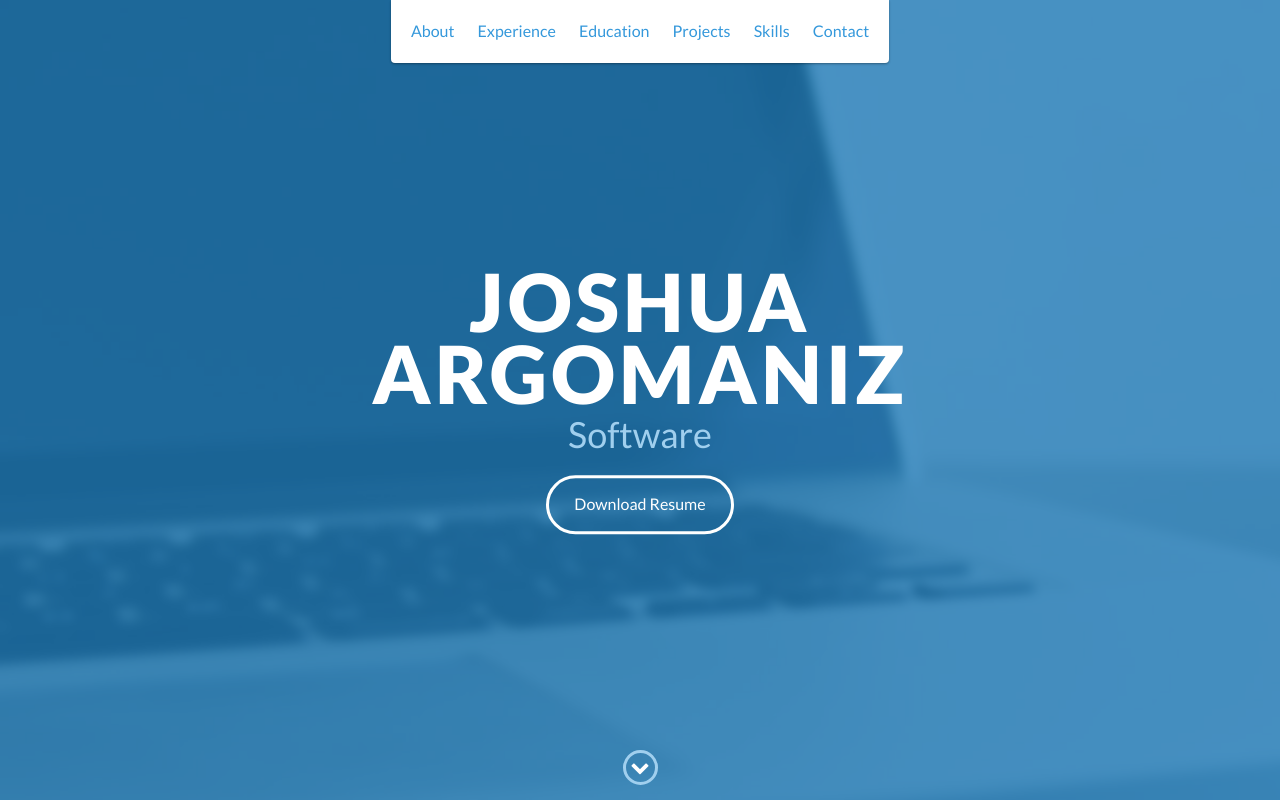
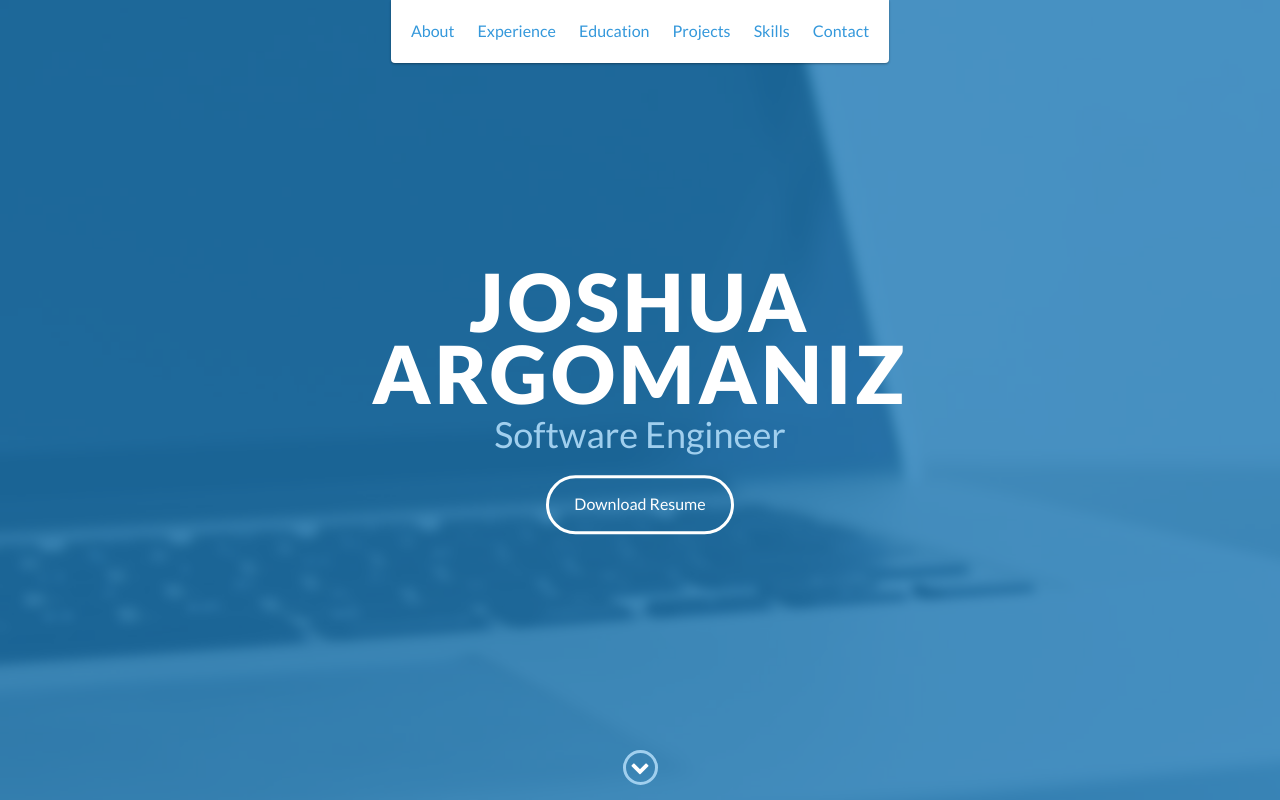
Before and after one commit to joshuaar0/joshuaar0.github.io, a website: page index.html in a window 1280 px wide. Shown: the top 800 px of the page. Drawn offline with nearby package versions, Linux system fonts and the light colour scheme.

Commit message:
Update index.html

```diff
--- a/index.html
+++ b/index.html
@@ -49,7 +49,7 @@
     <div id="lead">
         <div id="lead-content">
             <h1>Joshua Argomaniz</h1>
-            <h2>Software </h2>
+            <h2>Software Engineer</h2>
             <a href="resume/Resume%202023.docx" class="btn-rounded-white">Download Resume</a>
         </div>
         <!-- End #lead-content -->
```
